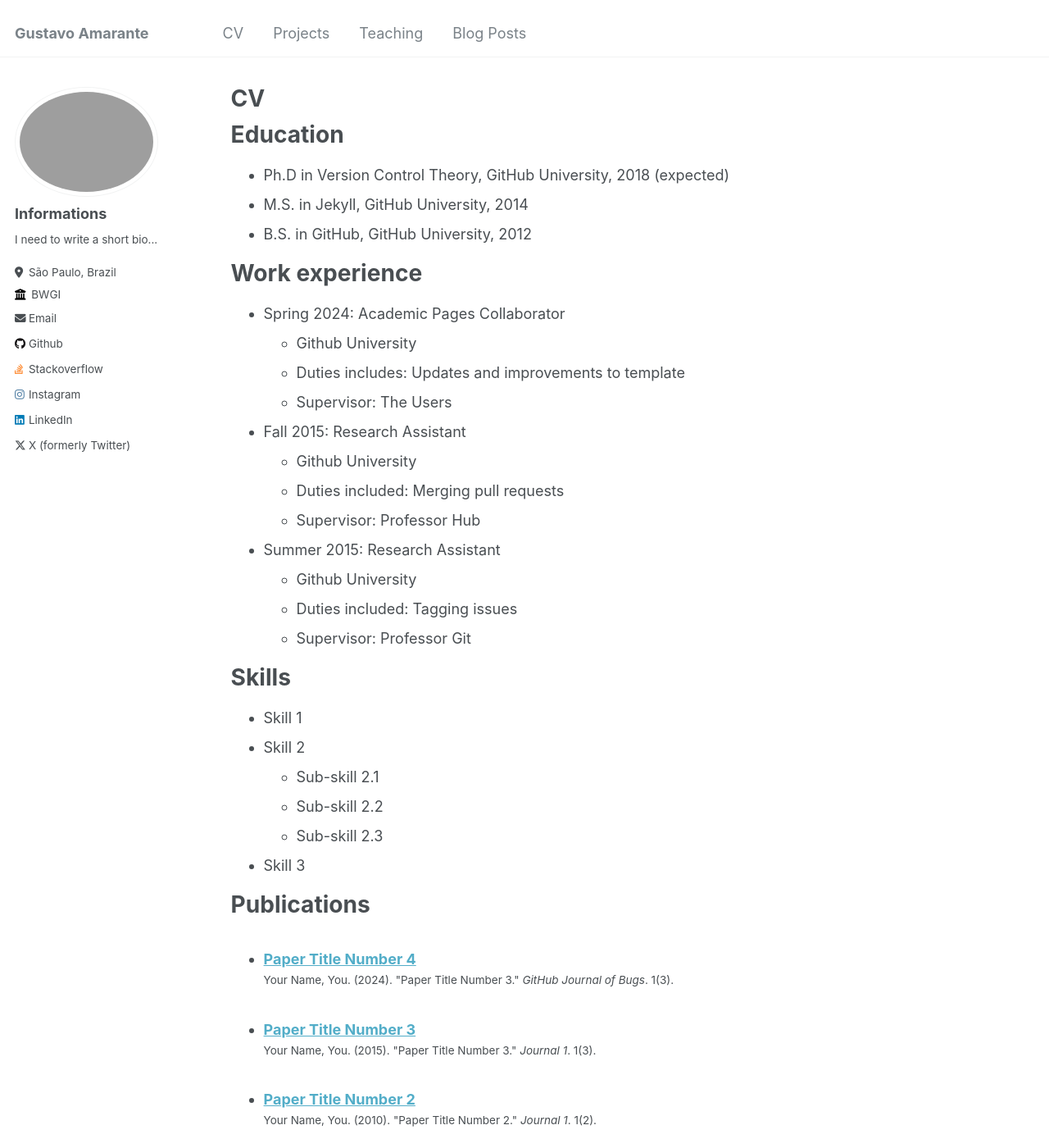
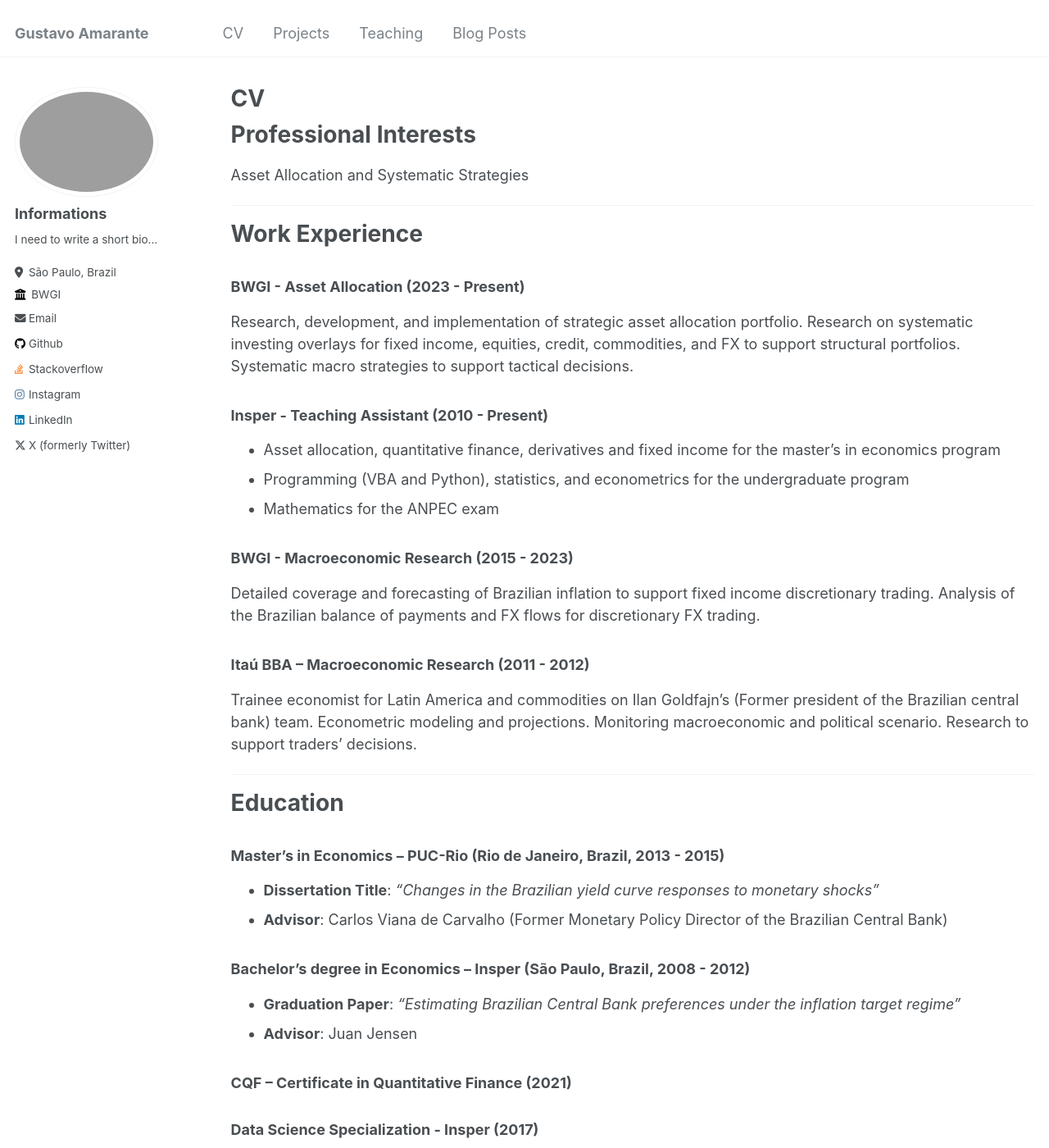
Before and after one commit to gusamarante/gusamarante, a Jekyll site: the page built from _pages/cv.md, in a window 1280 px wide and 1400 px high. Shown: the whole window at 82% size. Built offline with Jekyll 4.4.1, drawn with Linux system fonts in a browser that asks for light colours; some of the changed text lies outside the part shown.

Commit message:
Added first version of the CV, removed the about and moved it to the projects page

```diff
--- a/_pages/cv.md
+++ b/_pages/cv.md
@@ -7,58 +7,70 @@ redirect_from:
   - /resume
 ---
 
-{% include base_path %}
+[//]: # ({% include base_path %})
 
-Education
-======
-* Ph.D in Version Control Theory, GitHub University, 2018 (expected)
-* M.S. in Jekyll, GitHub University, 2014
-* B.S. in GitHub, GitHub University, 2012
+# Professional Interests
+Asset Allocation and Systematic Strategies
 
-Work experience
-======
-* Spring 2024: Academic Pages Collaborator
-  * Github University
-  * Duties includes: Updates and improvements to template
-  * Supervisor: The Users
+[//]: # (include academic interests)
 
-* Fall 2015: Research Assistant
-  * Github University
-  * Duties included: Merging pull requests
-  * Supervisor: Professor Hub
+---
+# Work Experience
+### BWGI - Asset Allocation (2023 - Present)
+Research, development, and implementation of strategic asset allocation
+portfolio. Research on systematic investing overlays for fixed income, equities, credit,
+commodities, and FX to support structural portfolios. Systematic macro
+strategies to support tactical decisions.
 
-* Summer 2015: Research Assistant
-  * Github University
-  * Duties included: Tagging issues
-  * Supervisor: Professor Git
+### Insper - Teaching Assistant (2010 - Present)
+- Asset allocation, quantitative finance, derivatives and fixed income for the master’s in economics program
+- Programming (VBA and Python), statistics, and econometrics for the undergraduate program
+- Mathematics for the ANPEC exam
 
-Skills
-======
-* Skill 1
-* Skill 2
-  * Sub-skill 2.1
-  * Sub-skill 2.2
-  * Sub-skill 2.3
-* Skill 3
+### BWGI - Macroeconomic Research (2015 - 2023)
+Detailed coverage and forecasting of Brazilian inflation to support fixed
+income discretionary trading. Analysis of the Brazilian balance of payments
+and FX flows for discretionary FX trading.
 
-Publications
-======
-  <ul>{% for post in site.publications reversed %}
-    {% include archive-single-cv.html %}
-  {% endfor %}</ul>
+### Itaú BBA – Macroeconomic Research (2011 - 2012)
+Trainee economist for Latin America and commodities on Ilan Goldfajn’s
+(Former president of the Brazilian central bank) team. Econometric
+modeling and projections. Monitoring macroeconomic and political
+scenario. Research to support traders’ decisions.
 
-Talks
-======
-  <ul>{% for post in site.talks reversed %}
-    {% include archive-single-talk-cv.html  %}
-  {% endfor %}</ul>
+---
+# Education
+### Master’s in Economics – PUC-Rio (Rio de Janeiro, Brazil, 2013 - 2015)
+- **Dissertation Title**: *"Changes in the Brazilian yield curve responses to monetary shocks"*
+- **Advisor**: Carlos Viana de Carvalho (Former Monetary Policy Director of the Brazilian Central Bank)
 
-Teaching
-======
-  <ul>{% for post in site.teaching reversed %}
-    {% include archive-single-cv.html %}
-  {% endfor %}</ul>
+### Bachelor’s degree in Economics – Insper (São Paulo, Brazil, 2008 - 2012)
+- **Graduation Paper**: *"Estimating Brazilian Central Bank preferences under the inflation target regime"*
+- **Advisor**: Juan Jensen
 
-Service and leadership
-======
-* Currently signed in to 43 different slack teams
+### CQF – Certificate in Quantitative Finance (2021)
+[//]: # (Elaborate on this)
+
+### Data Science Specialization - Insper (2017)
+
+[//]: # (Elaborate on this)
+
+### Deep Learning Specialization - Coursera (2020)
+
+[//]: # (Elaborate on this)
+
+---
+# Developer Experience
+- Author and maintainer of DSGEpy
+- Author and maintainer of pyAA
+
+---
+# Skills
+### Programming
+Python, SQL, MATLAB, VBA
+
+### Languages
+- Portuguese: native language
+- English: Fluent
+- French: Intermediate
+- Japanse: Beginner
```
Also changed, not shown: _pages/about.md (+0 -13 lines), _pages/projects.md (+12 -1 lines).
